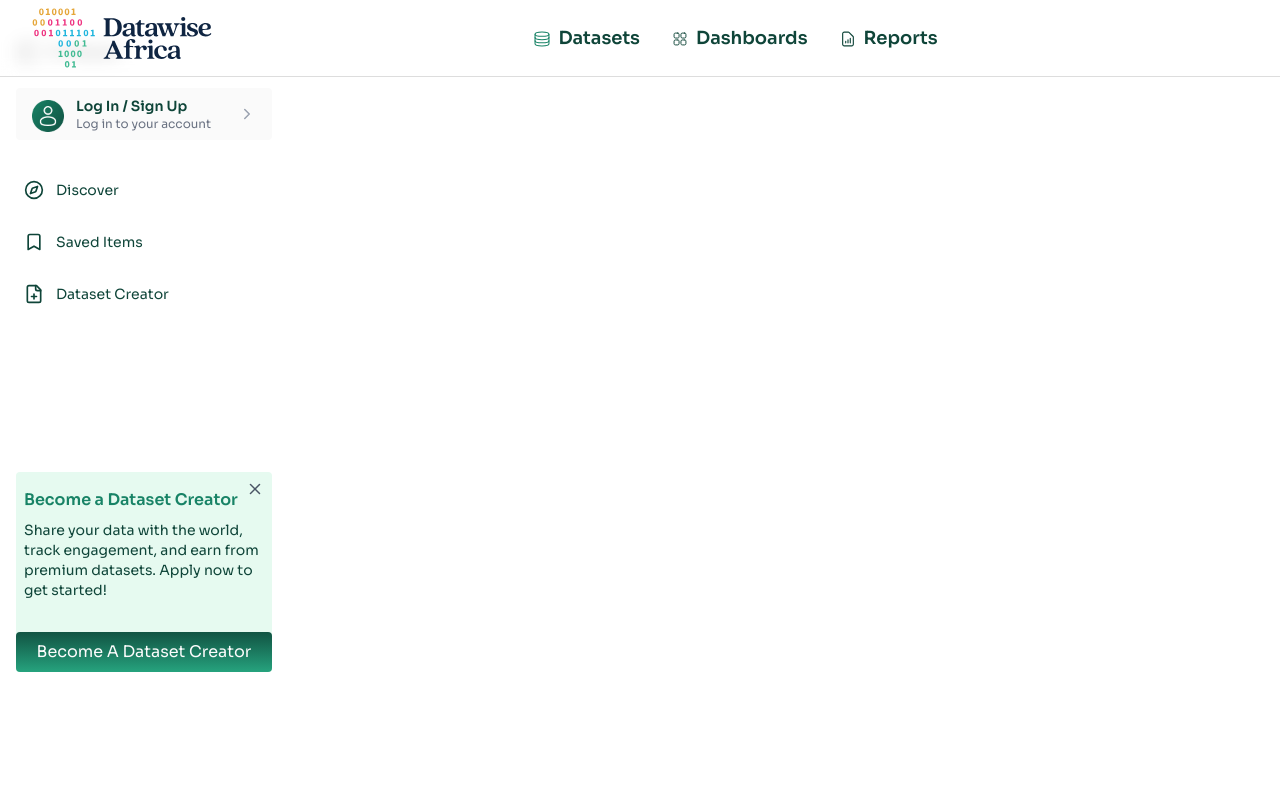
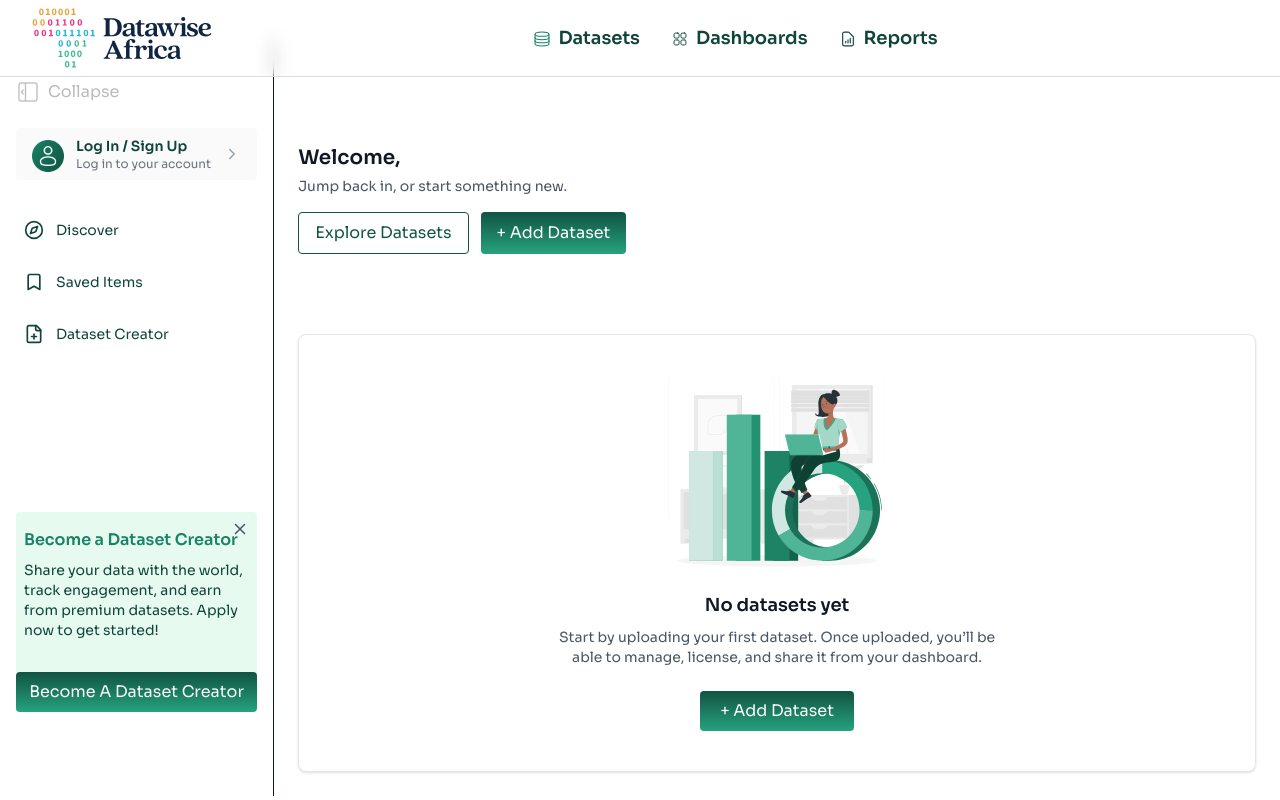
Before and after one commit to Datawise-Africa/datalab_frontend_v2, a React (Vite) app: page /dataset-creator-dashboard in a window 1280 px wide. Shown: the top 800 px of the page. Built offline with nearby package versions, Linux system fonts and the light colour scheme.

Commit message:
set dataset creators landing page

```diff
--- a/src/pages/data/DatasetCreatorsDashboard.jsx
+++ b/src/pages/data/DatasetCreatorsDashboard.jsx
@@ -1,10 +1,50 @@
 import React from 'react';
 import Sidebar from './Sidebar';
+import datasetIllustration from '/assets/datalab/datasetcreatorsimage.svg';
+import { useAuth } from '../../storage/AuthProvider';
 
 const DatasetCreatorsDashboard = () => {
+  const { state  } = useAuth();
   return (
-    <div >
+    <div className="flex mt-10 lg:mt-10">
       <Sidebar />
+      <div className="p-6 w-3/4 lg:w-[calc(95%-150px)]  max-h-screen border-l">
+        {/* Top Section */}
+        <div className="mb-6 mt-20 ">
+          <h1 className="text-xl font-semibold mb-1">Welcome,  {state.firstName}  </h1>
+          <p className="text-sm text-gray-600 mb-4">
+            Jump back in, or start something new.
+          </p>
+
+          <div className="flex gap-3">
+            <button className="px-4 py-2 border border-[#115443] text-[#115443] transition transform hover:translate-y-[3px]  rounded font-medium hover:bg-green-50 duration-300 transition">
+              Explore Datasets
+            </button>
+            <button className="px-4 py-2 bg-gradient-to-b from-[#115443] to-[#26A37E] transition transform hover:translate-y-[3px] text-[#ffffff]  rounded font-medium transition">
+              + Add Dataset
+            </button>
+          </div>
+        </div>
+
+        {/* Center Card */}
+        <div className="bg-white border border-gray-200 rounded-lg p-10 text-center shadow-sm   mt-20">
+          <img
+            src={datasetIllustration}
+            alt="No datasets"
+            className="mx-auto mb-6 max-h-48 object-contain"
+          />
+
+          <h2 className="text-lg font-semibold mb-2">No datasets yet</h2>
+          <p className="text-sm text-gray-600 mb-6 max-w-md mx-auto">
+            Start by uploading your first dataset. Once uploaded, you’ll be able
+            to manage, license, and share it from your dashboard.
+          </p>
+
+          <button className="px-5 py-2 bg-gradient-to-b from-[#115443] to-[#26A37E] text-[#ffffff]  rounded font-medium hover:bg-green-700 transition">
+            + Add Dataset
+          </button>
+        </div>
+      </div>
     </div>
   );
 };
```
Also changed, not shown: public/assets/datalab/datasetcreatorsimage.svg (added).
